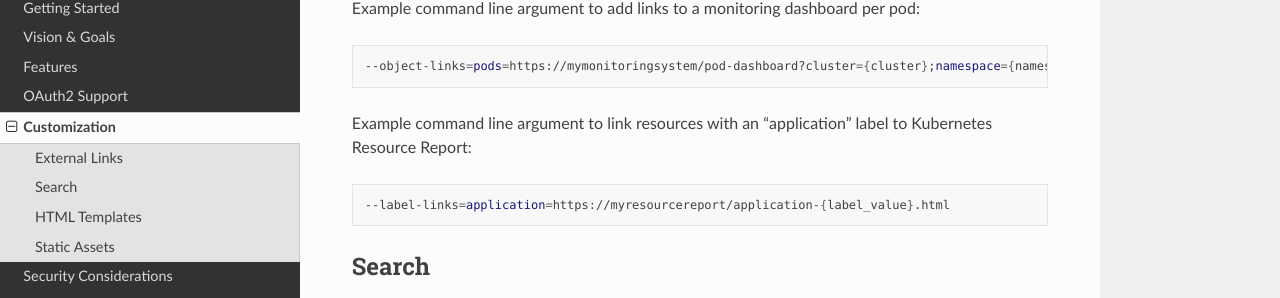
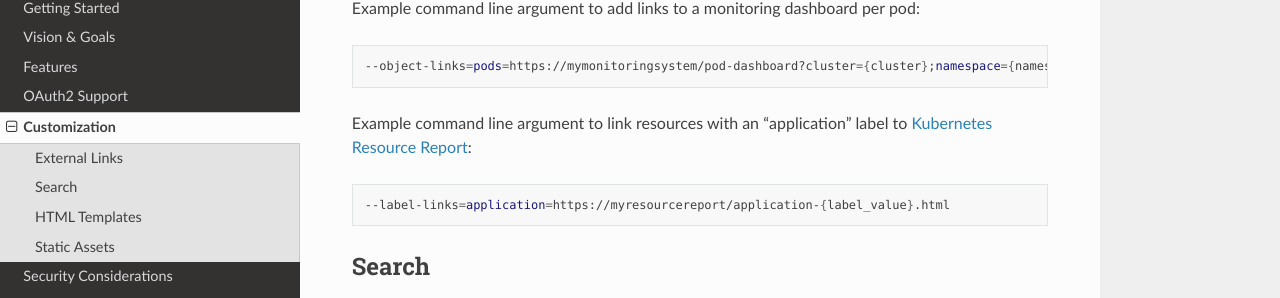
Before and after one commit to hjacobs/kube-web-view, a Sphinx documentation site: the page built from docs/customization.rst, in a window 1280 px wide and 900 px high, scrolled down 808 px. Shown: the part 144-442 px from the top of the window. Built offline with Sphinx 7.4.7 and the Read the Docs theme 2.0.0, drawn with Linux system fonts in a browser that asks for light colours; part of the change alters nothing that is shown.

```diff
--- a/docs/customization.rst
+++ b/docs/customization.rst
@@ -34,7 +34,7 @@ Example command line argument to add links to a monitoring dashboard per pod:
 
     --object-links=pods=https://mymonitoringsystem/pod-dashboard?cluster={cluster};namespace={namespace};name={name}
 
-Example command line argument to link resources with an "application" label to Kubernetes Resource Report:
+Example command line argument to link resources with an "application" label to `Kubernetes Resource Report <https://github.com/hjacobs/kube-resource-report/>`_:
 
 .. code-block:: bash
 
```
